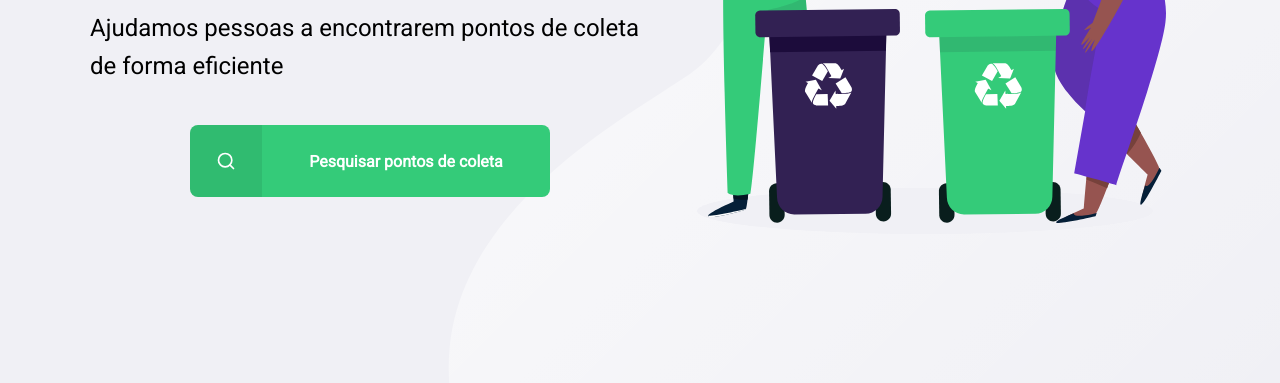
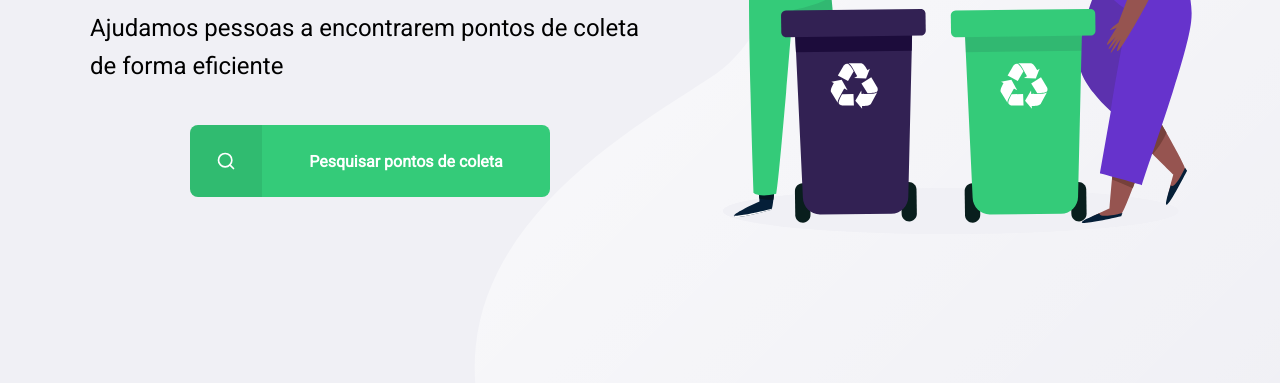
Before and after one commit to luciopalm/Next-level-week, a plain HTML site: page index.html in a window 1280 px wide. Shown: the part 417-800 px from the top of the page. Drawn offline with Linux system fonts and the light colour scheme.

Commit message:
correção do espaçamento
correção do espaçamento entre main e background image

```diff
--- a/styles/main.css
+++ b/styles/main.css
@@ -31,7 +31,7 @@ h1, h2, h3, h4, h5, h6 {
 #page-home {
      height: 100vh;
      background: url('../icones/home-background.svg') no-repeat ;
-     background-position: 35vw bottom;
+     background-position: 37vw bottom;
 
 }
 
```
